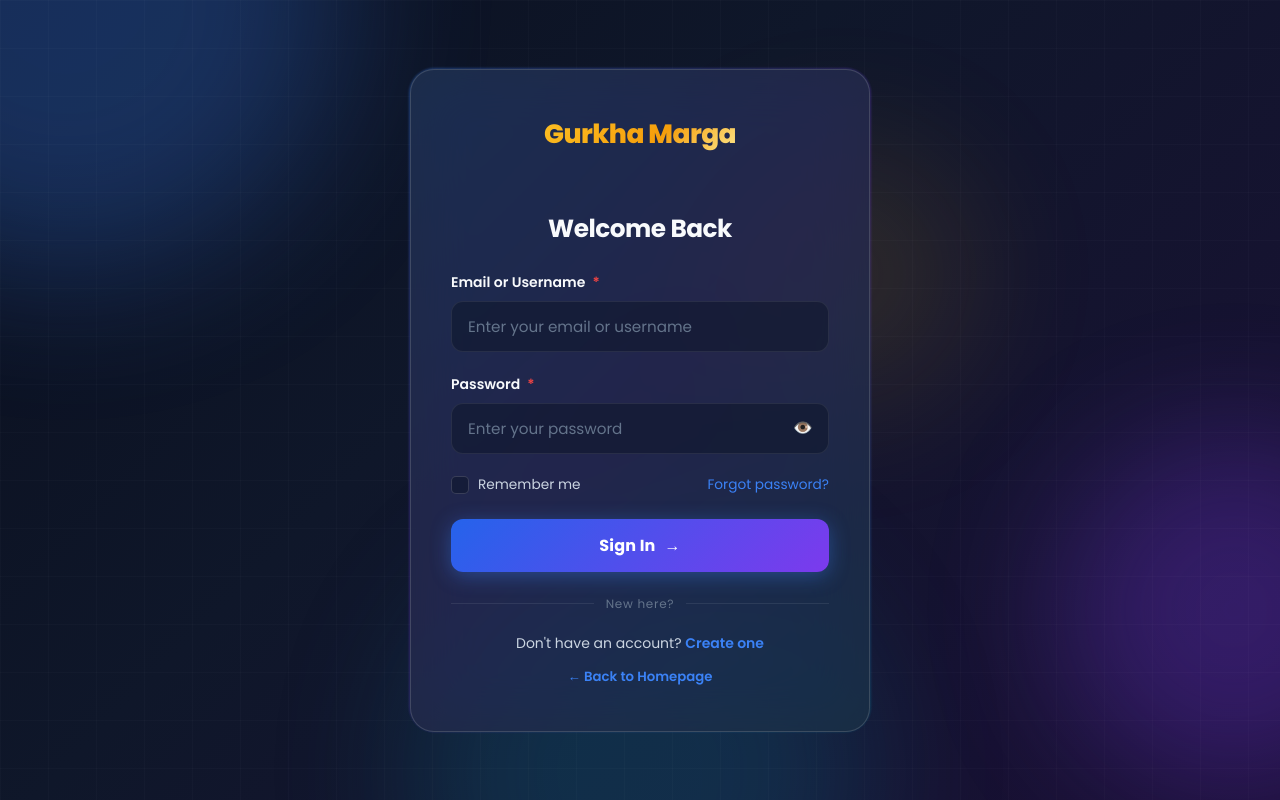
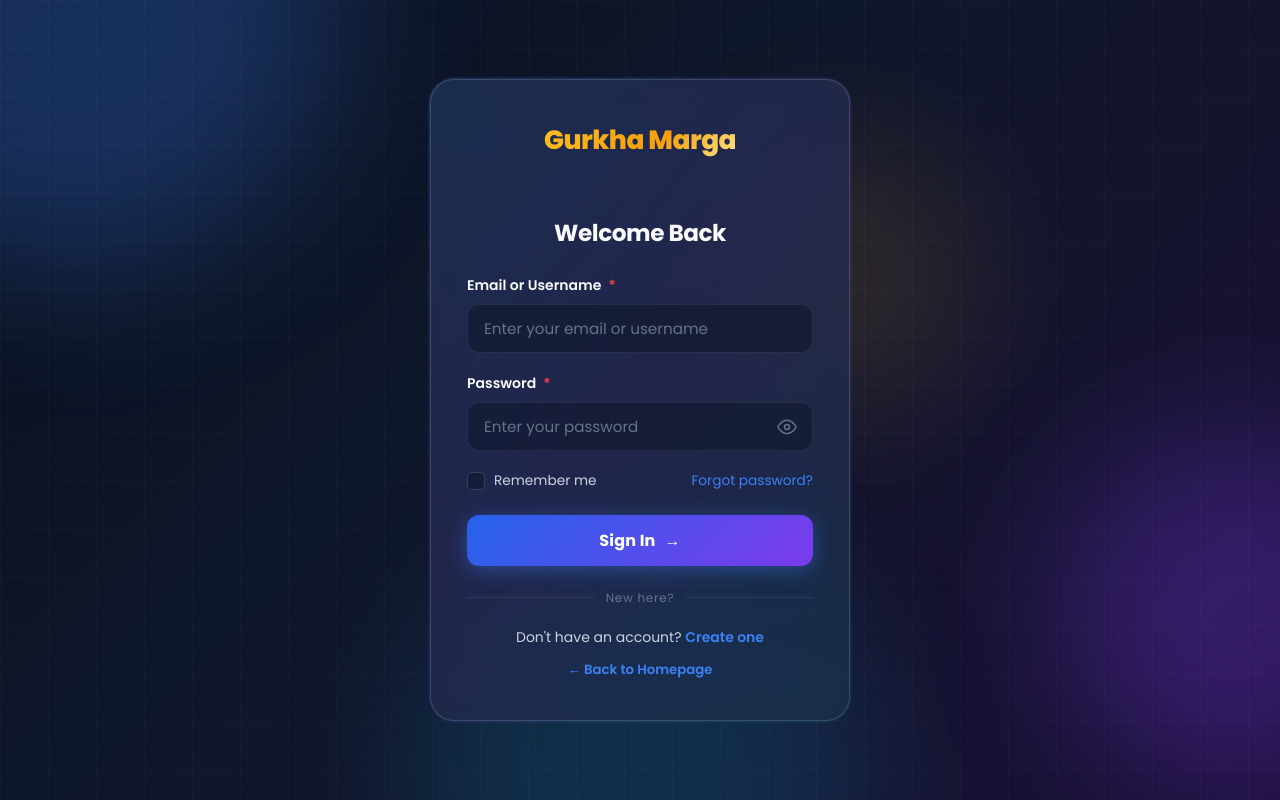
Before and after one commit to sahil52-git/gurkha-marga, a PHP site: page /gurkha-marga/frontend/auth/login.php in a window 1280 px wide. Run offline with PHP 8.4, Linux system fonts and the light colour scheme.

Commit message:
login and signup ui, grid icon fix

```diff
--- a/frontend/auth/login.php
+++ b/frontend/auth/login.php
@@ -70,7 +70,6 @@ if ($_SERVER['REQUEST_METHOD'] === 'POST') {
                     $matched = true;
 
                     if (in_array($staff['role'], ['superadmin', 'admin'])) {
-                        // Admin-role staff → admin panel
                         session_regenerate_id(true);
                         $_SESSION['admin_logged_in'] = true;
                         $_SESSION['admin_id']        = $staff['id'];
@@ -81,7 +80,6 @@ if ($_SERVER['REQUEST_METHOD'] === 'POST') {
                         header('Location: ../admin/admin_dashboard.php?page=dashboard'); exit();
 
                     } else {
-                        // dietitian / consultant → staff portal
                         session_regenerate_id(true);
                         $_SESSION['staff_logged_in'] = true;
                         $_SESSION['staff_id']        = $staff['id'];
@@ -211,7 +209,7 @@ if ($_SERVER['REQUEST_METHOD'] === 'POST') {
         /* ── Card ── */
         .card-wrap {
             position: relative; z-index: 10;
-            width: 100%; max-width: 460px;
+            width: 100%; max-width: 420px;
         }
         .card-wrap::before {
             content: '';
@@ -229,7 +227,7 @@ if ($_SERVER['REQUEST_METHOD'] === 'POST') {
             backdrop-filter: blur(28px) saturate(1.5);
             border: 1px solid var(--border-hover);
             border-radius: 24px;
-            padding: 2.75rem 2.5rem;
+            padding: 2.5rem 2.25rem;
             animation: cardIn .55s cubic-bezier(.34,1.3,.64,1) both;
         }
         @keyframes cardIn {
@@ -239,38 +237,15 @@ if ($_SERVER['REQUEST_METHOD'] === 'POST') {
 
         /* ── Brand ── */
         .brand-row { display: flex; align-items: center; justify-content: center; gap: 13px; margin-bottom: .35rem; }
-        .brand-icon {
-            width: 46px; height: 46px;
-            background: linear-gradient(135deg, rgba(251,191,36,.2), rgba(251,191,36,.06));
-            border: 1px solid rgba(251,191,36,.35);
-            border-radius: 13px;
-            display: flex; align-items: center; justify-content: center;
-            font-size: 1.45rem; flex-shrink: 0;
-            box-shadow: 0 0 18px rgba(251,191,36,.18);
-        }
         .brand-name {
             font-size: 1.65rem; font-weight: 800; letter-spacing: -.02em;
             background: linear-gradient(135deg, var(--gold) 0%, #f59e0b 60%, #fde68a 100%);
             -webkit-background-clip: text; -webkit-text-fill-color: transparent; background-clip: text;
         }
-        .brand-tagline { text-align: center; font-size: .8rem; letter-spacing: .12em; text-transform: uppercase; color: var(--text-muted); margin-bottom: 2rem; }
-
-        /* ── Role pills ── */
-        .role-strip { display: flex; gap: .5rem; justify-content: center; margin-bottom: 1.75rem; flex-wrap: wrap; }
-        .role-pill {
-            display: inline-flex; align-items: center; gap: 5px;
-            padding: .28rem .75rem; border-radius: 20px;
-            font-size: .72rem; font-weight: 600; letter-spacing: .04em; border: 1px solid;
-            opacity: .75; transition: opacity .2s, transform .2s;
-        }
-        .role-pill:hover { opacity: 1; transform: translateY(-1px); }
-        .pill-user  { background: rgba(59,130,246,.12);  border-color: rgba(59,130,246,.3);  color: #93c5fd; }
-        .pill-staff { background: rgba(6,182,212,.1);    border-color: rgba(6,182,212,.3);   color: #67e8f9; }
-        .pill-admin { background: rgba(251,191,36,.1);   border-color: rgba(251,191,36,.3);  color: var(--gold); }
 
         /* ── Heading ── */
         .form-heading { text-align: center; margin-bottom: 1.6rem; }
-        .form-heading h1 { font-size: 1.55rem; font-weight: 700; letter-spacing: -.02em; margin-bottom: .3rem; }
+        .form-heading h1 { font-size: 1.45rem; font-weight: 700; letter-spacing: -.02em; margin-bottom: .3rem; }
         .form-heading p  { font-size: .875rem; color: var(--text-secondary); }
 
         /* ── Alerts ── */
@@ -284,12 +259,12 @@ if ($_SERVER['REQUEST_METHOD'] === 'POST') {
         .alert-success { background: rgba(16,185,129,.1); border: 1px solid rgba(16,185,129,.28); color: #6ee7b7; }
 
         /* ── Fields ── */
-        .form-group { margin-bottom: 1.35rem; }
+        .form-group { margin-bottom: 1.25rem; }
         .form-label { display: flex; align-items: center; gap: 6px; margin-bottom: .5rem; font-weight: 600; font-size: .875rem; }
         .required { color: var(--error); margin-left: 1px; }
         .input-wrap { position: relative; }
         .form-input {
-            width: 100%; padding: 13px 16px;
+            width: 100%; padding: 12px 16px;
             background: rgba(15,23,42,.55);
             border: 1.5px solid var(--border);
             border-radius: 12px; color: var(--text-primary);
@@ -299,12 +274,22 @@ if ($_SERVER['REQUEST_METHOD'] === 'POST') {
         .form-input:focus { outline: none; border-color: rgba(59,130,246,.6); background: rgba(15,23,42,.75); box-shadow: 0 0 0 4px rgba(59,130,246,.1); }
         .form-input::placeholder { color: var(--text-muted); }
         .form-input.has-right-btn { padding-right: 3rem; }
+
+        /* ── Instagram-style eye toggle ── */
         .btn-eye {
-            position: absolute; right: 13px; top: 50%; transform: translateY(-50%);
-            background: none; border: none; cursor: pointer; color: var(--text-muted);
-            font-size: 1rem; padding: .2rem; transition: color .2s; line-height: 1;
+            position: absolute; right: 12px; top: 50%; transform: translateY(-50%);
+            background: none; border: none; cursor: pointer;
+            color: var(--text-muted);
+            padding: 4px;
+            display: flex; align-items: center; justify-content: center;
+            transition: color .2s;
+            line-height: 0;
         }
         .btn-eye:hover { color: var(--text-primary); }
+        .btn-eye svg { width: 20px; height: 20px; pointer-events: none; }
+        .btn-eye .icon-eye-off { display: none; }
+        .btn-eye.revealed .icon-eye    { display: none; }
+        .btn-eye.revealed .icon-eye-off { display: block; }
 
         /* ── Remember / forgot ── */
         .extras-row { display: flex; justify-content: space-between; align-items: center; margin-bottom: 1.5rem; flex-wrap: wrap; gap: .5rem; }
@@ -325,7 +310,7 @@ if ($_SERVER['REQUEST_METHOD'] === 'POST') {
 
         /* ── Submit ── */
         .btn-submit {
-            width: 100%; padding: 14px 24px; border: none; border-radius: 12px;
+            width: 100%; padding: 13px 24px; border: none; border-radius: 12px;
             background: linear-gradient(135deg, #2563eb 0%, #7c3aed 100%);
             color: #fff; font-size: 1rem; font-weight: 700; font-family: 'Poppins', sans-serif;
             cursor: pointer; display: flex; align-items: center; justify-content: center; gap: 9px;
@@ -354,14 +339,6 @@ if ($_SERVER['REQUEST_METHOD'] === 'POST') {
         .back-home { display: inline-flex; align-items: center; gap: 7px; color: var(--text-muted); text-decoration: none; font-size: .83rem; transition: color .2s; margin-top: .2rem; }
         .back-home:hover { color: var(--text-primary); }
 
-        /* ── Security note ── */
-        .security-note {
-            display: flex; align-items: center; gap: 7px;
-            margin-top: 1.5rem; padding: .7rem 1rem;
-            background: rgba(255,255,255,.03); border: 1px solid var(--border);
-            border-radius: 9px; font-size: .74rem; color: var(--text-muted); line-height: 1.5;
-        }
-
         @media (max-width: 500px) { .card { padding: 2rem 1.4rem; } }
     </style>
 </head>
@@ -381,6 +358,7 @@ if ($_SERVER['REQUEST_METHOD'] === 'POST') {
         <div class="brand-row">
             <span class="brand-name">Gurkha Marga</span>
         </div><br><br>
+
         <!-- Heading -->
         <div class="form-heading">
             <h1>Welcome Back</h1>
@@ -434,7 +412,19 @@ if ($_SERVER['REQUEST_METHOD'] === 'POST') {
                         autocomplete="current-password"
                         required
                     >
-                    <button type="button" class="btn-eye" id="togglePwBtn" onclick="togglePw()" aria-label="Toggle password">👁️</button>
+                    <button type="button" class="btn-eye" id="togglePwBtn" onclick="togglePw()" aria-label="Toggle password visibility">
+                        <!-- Eye open (shown when password is hidden) -->
+                        <svg class="icon-eye" viewBox="0 0 24 24" fill="none" stroke="currentColor" stroke-width="1.8" stroke-linecap="round" stroke-linejoin="round">
+                            <path d="M1 12s4-8 11-8 11 8 11 8-4 8-11 8-11-8-11-8z"/>
+                            <circle cx="12" cy="12" r="3"/>
+                        </svg>
+                        <!-- Eye off (shown when password is visible) -->
+                        <svg class="icon-eye-off" viewBox="0 0 24 24" fill="none" stroke="currentColor" stroke-width="1.8" stroke-linecap="round" stroke-linejoin="round">
+                            <path d="M17.94 17.94A10.07 10.07 0 0 1 12 20c-7 0-11-8-11-8a18.45 18.45 0 0 1 5.06-5.94"/>
+                            <path d="M9.9 4.24A9.12 9.12 0 0 1 12 4c7 0 11 8 11 8a18.5 18.5 0 0 1-2.16 3.19"/>
+                            <line x1="1" y1="1" x2="23" y2="23"/>
+                        </svg>
+                    </button>
                 </div>
             </div>
 
@@ -463,7 +453,6 @@ if ($_SERVER['REQUEST_METHOD'] === 'POST') {
             <a href="../../frontend/landingpage/home.php" class="back-home">← Back to Homepage</a>
         </div>
 
-
     </div>
 </div>
 
@@ -471,9 +460,10 @@ if ($_SERVER['REQUEST_METHOD'] === 'POST') {
 function togglePw() {
     const input = document.getElementById('password');
     const btn   = document.getElementById('togglePwBtn');
-    const hidden = input.type === 'password';
-    input.type      = hidden ? 'text' : 'password';
-    btn.textContent = hidden ? '🙈' : '👁️';
+    const isHidden = input.type === 'password';
+    input.type = isHidden ? 'text' : 'password';
+    btn.classList.toggle('revealed', isHidden);
+    btn.setAttribute('aria-label', isHidden ? 'Hide password' : 'Show password');
 }
 
 document.getElementById('loginForm').addEventListener('submit', function(e) {
@@ -487,8 +477,8 @@ document.getElementById('loginForm').addEventListener('submit', function(e) {
     const btn   = document.getElementById('submitBtn');
     const label = document.getElementById('btnLabel');
     const arrow = document.getElementById('btnArrow');
-    btn.disabled    = true;
-    label.innerHTML = '<div class="spinner"></div>';
+    btn.disabled      = true;
+    label.innerHTML   = '<div class="spinner"></div>';
     arrow.textContent = 'Signing in…';
 });
 </script>
```
Also changed, not shown: frontend/auth/register.php (+63 -11 lines), frontend/uploads/workout_thumbs/thumb_6a0548554d2d88.93915634.png (deleted), frontend/uploads/workout_thumbs/thumb_6a0c4bd0266dc8.22577447.png (deleted), frontend/uploads/workout_thumbs/thumb_6a0c4c91738439.20395293.png (deleted).
